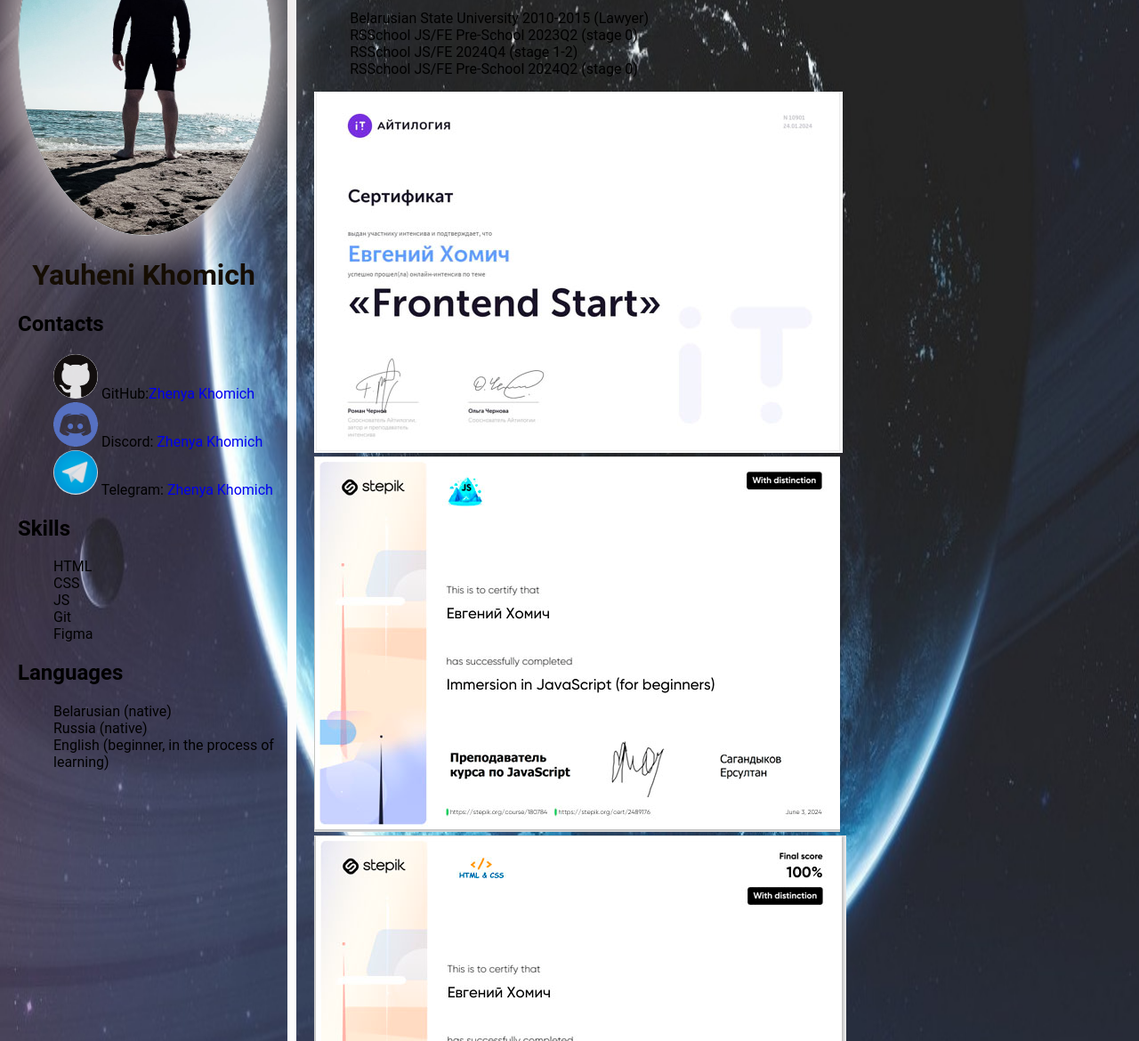
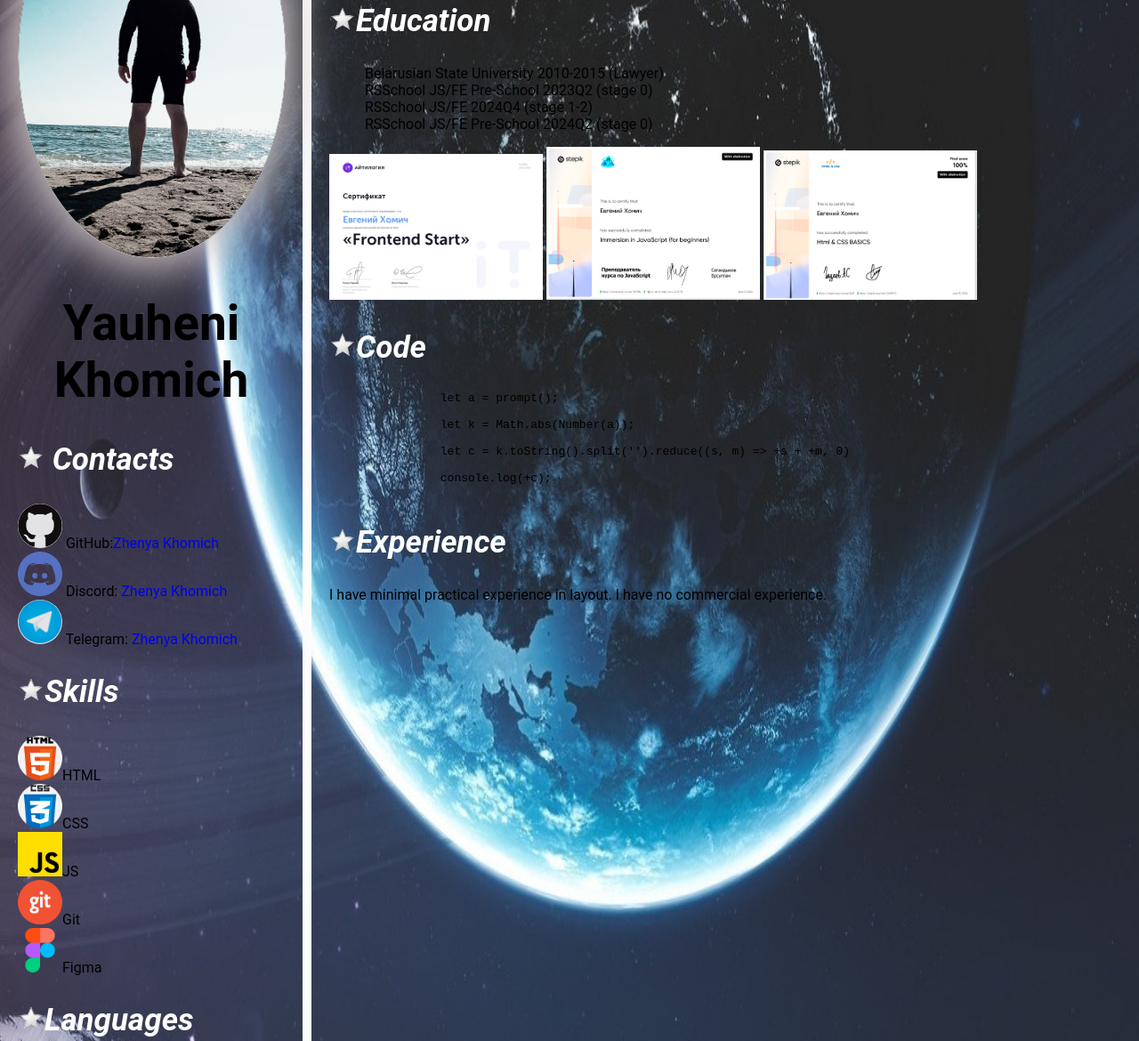
Before and after one commit to ZhenyaKhomich/rsschool-cv, a plain HTML site: page index.html in a window 1280 px wide. Shown: the part 232-1402 px from the top of the page at 89% size. Drawn offline with Linux system fonts and the light colour scheme.

Commit message:
add style

```diff
--- a/index.html
+++ b/index.html
@@ -31,8 +31,8 @@
         <div>
           <section>
             <div>
-              <h2 id="Contacts">Contacts</h2>
-              <ul>
+              <h2 id="Contacts"><img src="/img/icon/star.png" alt="star" width="30"> Contacts</h2>
+              <ul class="contacts-ul">
                 <li><img class="a" src="/img/icon/githubicon.png" alt="GitHub logo" width="50"> GitHub:<a href="https://github.com/ZhenyaKhomich">Zhenya Khomich</a></li>
                 <li><img src="/img/icon/discord.png" alt="Discord logo logo" width="50"> Discord: <a href="https://discordapp.com/users/1099030148709355682/">Zhenya Khomich</a></li>
                 <li><img class="a" src="/img/icon/telegram.png" alt="Telegram logo" width="50"> Telegram: <a href=" https://t.me/Zhenyatsoy2106">Zhenya Khomich</a></li>
@@ -41,23 +41,23 @@
           </section>
           <section>
             <div>
-              <h2 id="Skills">Skills</h2>
-              <ul>
-                <li>HTML</li>
-                <li>CSS</li>
-                <li>JS</li>
-                <li>Git</li>
-                <li>Figma</li>
+              <h2 id="Skills"><img src="/img/icon/star.png" alt="star" width="30">Skills</h2>
+              <ul class="skills-ul">
+                <li><img src="/img/icon/html.png" alt="HTML" width="50">HTML</li>
+                <li><img src="/img/icon/css.png" alt="CSS" width="50">CSS</li>
+                <li><img src="/img/icon/js.png" alt="JS" width="50">JS</li>
+                <li><img src="/img/icon/giticon.png" alt="Git" width="50">Git</li>
+                <li><img src="/img/icon/figma.png" alt="Figma" width="50">Figma</li>
               </ul>
             </div>
           </section>
           <section>
             <div>
-              <h2 id="Languages">Languages</h2>
-              <ul>
-                <li>Belarusian (native)</li>
-                <li>Russia (native)</li>
-                <li>English (beginner, in the process of learning)</li>
+              <h2 id="Languages"><img src="/img/icon/star.png" alt="star" width="30">Languages</h2>
+              <ul class="languages-ul">
+                <li><img src="/img/icon/blr.png" alt="BLR" width="50">Belarusian (native)</li>
+                <li><img src="/img/icon/rus.png" alt="RUS" width="50">Russia (native)</li>
+                <li><img src="/img/icon/amr.png" alt="AMR" width="50">English (beginner, in the process of learning)</li>
               </ul>
             </div>
           </section>
@@ -66,13 +66,13 @@
       <div class="main-right">
         <section>
           <div>
-            <h2 id="About-me">About me</h2>
+            <h2 id="About-me"><img src="/img/icon/star.png" alt="star" width="30">About me</h2>
             <p>I am 32 years old. I strive to constantly discover something new for myself. Currently, I am actively working on Java Script, HTML and CSS, and I am also learning English at the same time. I constantly hone and improve my knowledge and skills in the field of development. In the future I see myself as a Frontend developer.</p>
           </div>
         </section>
         <section>
           <div>
-            <h2 id="Education">Education</h2>
+            <h2 id="Education"><img src="/img/icon/star.png" alt="star" width="30">Education</h2>
             <ul>
               <li>Belarusian State University 2010-2015 (Lawyer)
               </li>
@@ -80,14 +80,14 @@
               <li>RSSchool JS/FE 2024Q4 (stage 1-2)</li>
               <li>RSSchool JS/FE Pre-School 2024Q2 (stage 0)</li>
             </ul>
-            <img src="/img/Сертификат1.jpg" alt="My certify">
-            <img src="/img/Сертификат2.jpg" alt="My certify">
-            <img src="/img/Сертификат3.jpg" alt="My certify">
+            <img src="/img/Сертификат1.jpg" alt="My certify" width="240">
+            <img src="/img/Сертификат2.jpg" alt="My certify" width="240">
+            <img src="/img/Сертификат3.jpg" alt="My certify" width="240">
           </div>
         </section>
         <section>
           <div>
-            <h2 id="Code">Code</h2>
+            <h2 id="Code"><img src="/img/icon/star.png" alt="star" width="30">Code</h2>
             <code>
               <pre>
                 let a = prompt();
@@ -103,7 +103,7 @@
         </section>
         <section>
           <div>
-            <h2 id="Experience">Experience</h2>
+            <h2 id="Experience"><img src="/img/icon/star.png" alt="star" width="30">Experience</h2>
             <p>I have minimal practical experience in layout. I have no commercial experience.</p>
           </div>
         </section>
--- a/style.css
+++ b/style.css
@@ -31,18 +31,20 @@ a{
 .menu-li a {
     color: white;
     font-size: 24px;
+    font-weight: bold;
 }
 .main {
     display: flex;
     justify-content: space-between;
 }
 .main-left {
-
-border-right: solid 10px rgb(252, 252, 252);
-margin: 20px;
+    border-right: solid 10px rgb(252, 252, 252);
+    margin: 20px;
+    min-width: 25%;
 }
 .main-right {
     margin: 0px;
+
 }
 .photo {
     margin: 0px 20px 0px 0px;
@@ -56,13 +58,17 @@ margin: 20px;
     border:solid 1px silver;
     box-shadow: 0 0 50px 10px rgb(208, 198, 198);
 }
-.my-name{
-color: rgb(21, 13, 2);
-
-
+.my-name {
+    font-size: 55px;
 }
-
-
+h2{
+    color:white;
+    font-style: italic;
+    font-size: 35px;
+}
+.contacts-ul, .skills-ul, .languages-ul {
+    padding: 0px;
+}
 
 
 
```
Also changed, not shown: img/icon/amr.png (added), img/icon/blr.png (added), img/icon/css.png (renamed from img/css.png), img/icon/figma.png (renamed from img/figma.png), img/icon/giticon.png (renamed from img/giticon.png), img/icon/html.png (renamed from img/html.png), img/icon/js.png (renamed from img/js.png), img/icon/rus.png (added), img/icon/star.png (added).
